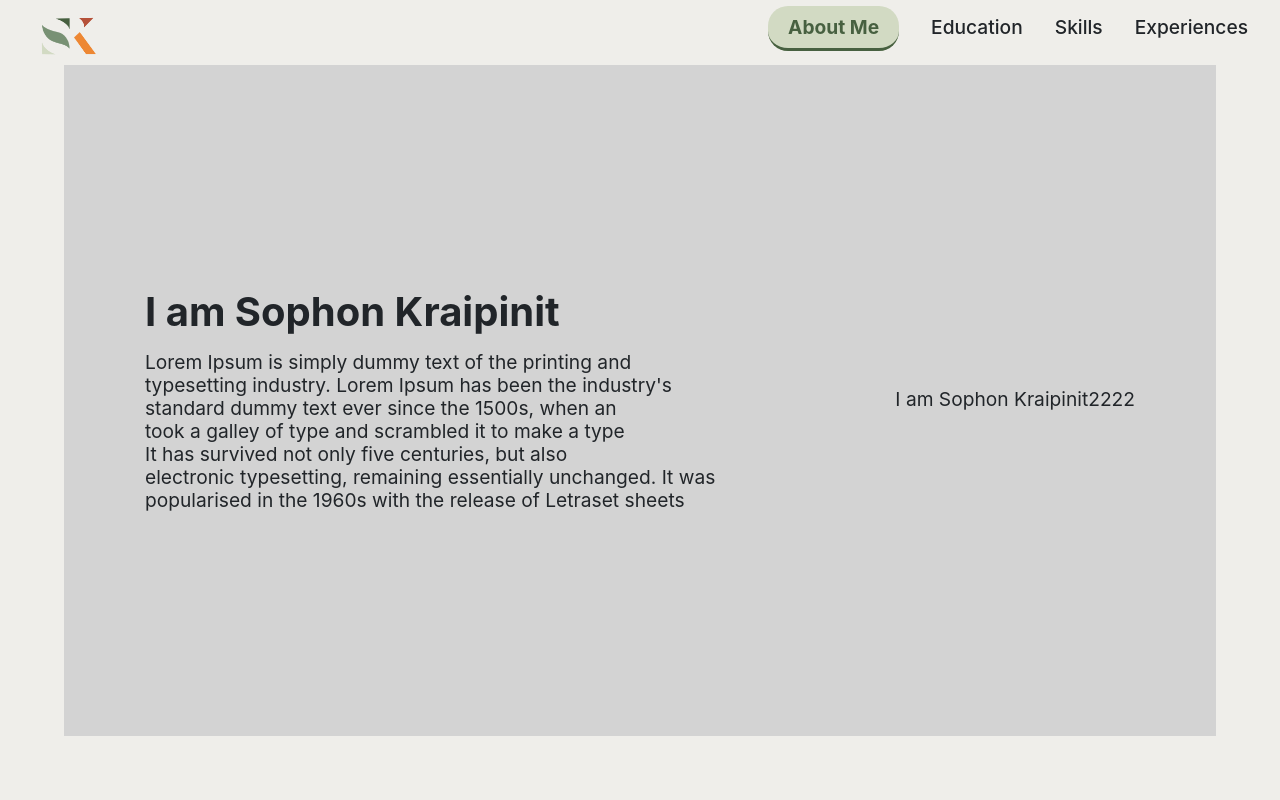
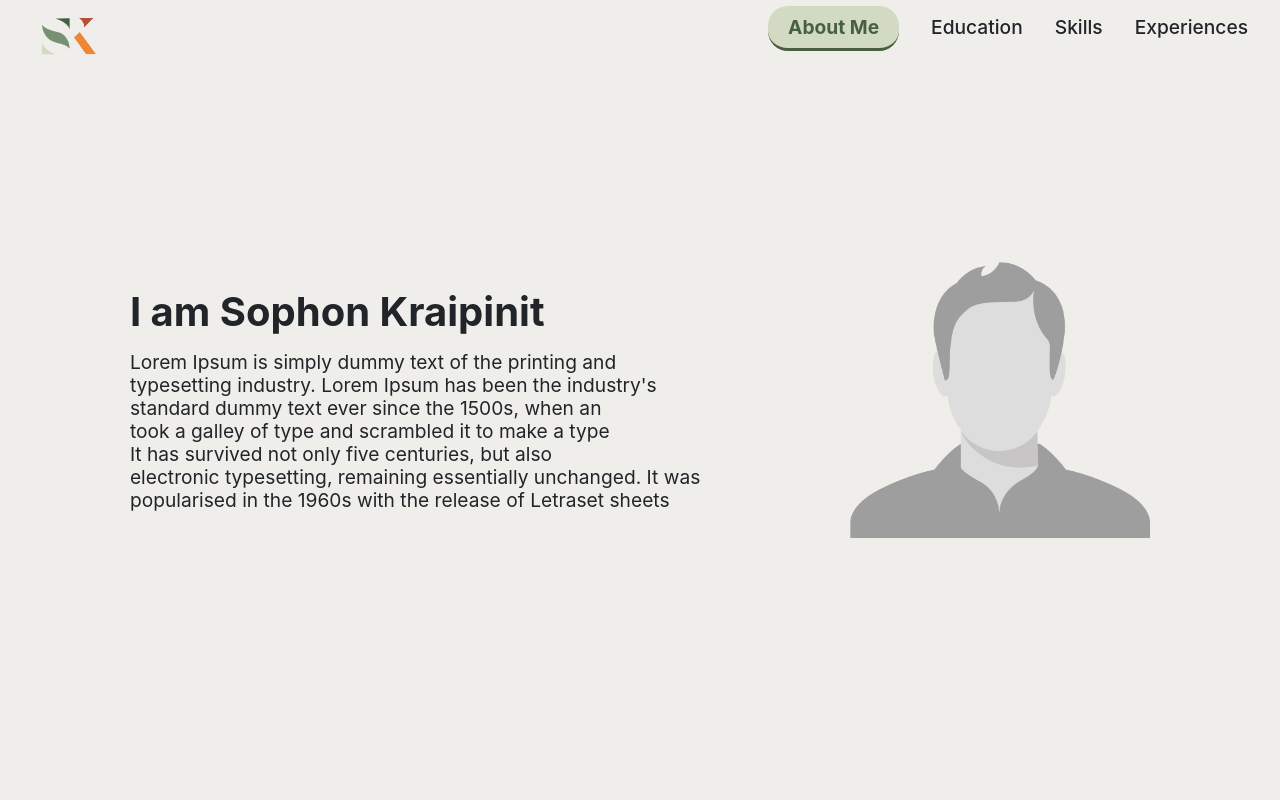
Before and after one commit to Sophon-Kr/PersonalWebsite-s-Sophon, a React (Create React App) app: page / in a window 1280 px wide. Shown: the top 800 px of the page. Built offline with nearby package versions, Linux system fonts and the light colour scheme.

Commit message:
edit responseive aboutme

```diff
--- a/src/assets/aboutme.css
+++ b/src/assets/aboutme.css
@@ -1,3 +1,7 @@
+.aboutme .div {
+  padding-top: "65px";
+  /* height: "100vh"; */
+}
 .maincontainer {
   display: flex;
   justify-content: space-between;
@@ -6,14 +10,14 @@
   margin: auto;
   height: 100%;
   padding: 0 1rem;
-  background-color: lightgrey;
+  /* background-color: lightgrey; */
   /* background-color: var(--background-color); */
 }
 .container {
   display: flex;
   flex-direction: row;
   justify-content: space-around;
-  flex-wrap: wrap;
+  flex-wrap: nowrap;
   gap: 50px;
 }
 .item1 {
@@ -29,7 +33,17 @@
 .descriptionaboutme {
   margin-top: 15px;
 }
+.img-profile {
+  width: 300px;
+  height: auto;
+}
 
+#aboutme {
+  height: 100vh;
+  /* width: 100vw; */
+  background: #efeeea;
+  padding: 5%;
+}
 @media screen and (max-width: 940px) {
   .container {
     display: flex;
@@ -45,3 +59,22 @@
     order: 0;
   }
 }
+@media screen and (max-width: 375px) {
+  #aboutme {
+    height: auto;
+
+    background: #efeeea;
+    padding: 100px 5% 5% 5%;
+  }
+  .maincontainer {
+    display: flex;
+    justify-content: space-between;
+    align-items: center;
+    max-width: 1240px;
+    margin: auto;
+    height: auto;
+    padding: 0 1rem;
+    /* background-color: lightgrey; */
+    /* background-color: var(--background-color); */
+  }
+}
--- a/src/pages/AboutMe.jsx
+++ b/src/pages/AboutMe.jsx
@@ -1,19 +1,11 @@
 import React from "react";
 import { connect } from "react-redux";
 import "../assets/aboutme.css";
+import profile from "../assets/profile.png";
 
 export const AboutMe = (props) => {
   return (
-    <div
-      className="aboutme"
-      id="aboutme"
-      style={{
-        backgroundColor: "#efeeea",
-        height: "100vh",
-        paddingTop: "65px",
-        padding: "5%",
-      }}
-    >
+    <div className="aboutme" id="aboutme">
       <div className="maincontainer container">
         <div className="item1">
           <div className="nameaboutme">I am Sophon Kraipinit</div>
@@ -32,7 +24,10 @@ export const AboutMe = (props) => {
             <br></br>
           </div>
         </div>
-        <div className="item2">I am Sophon Kraipinit2222</div>
+        <div className="item2">
+          {/* I am Sophon Kraipinit2222 */}
+          <img src={profile} alt="Profile" className="img-profile" />
+        </div>
       </div>
     </div>
   );
```
Also changed, not shown: src/assets/profile.png (added).
